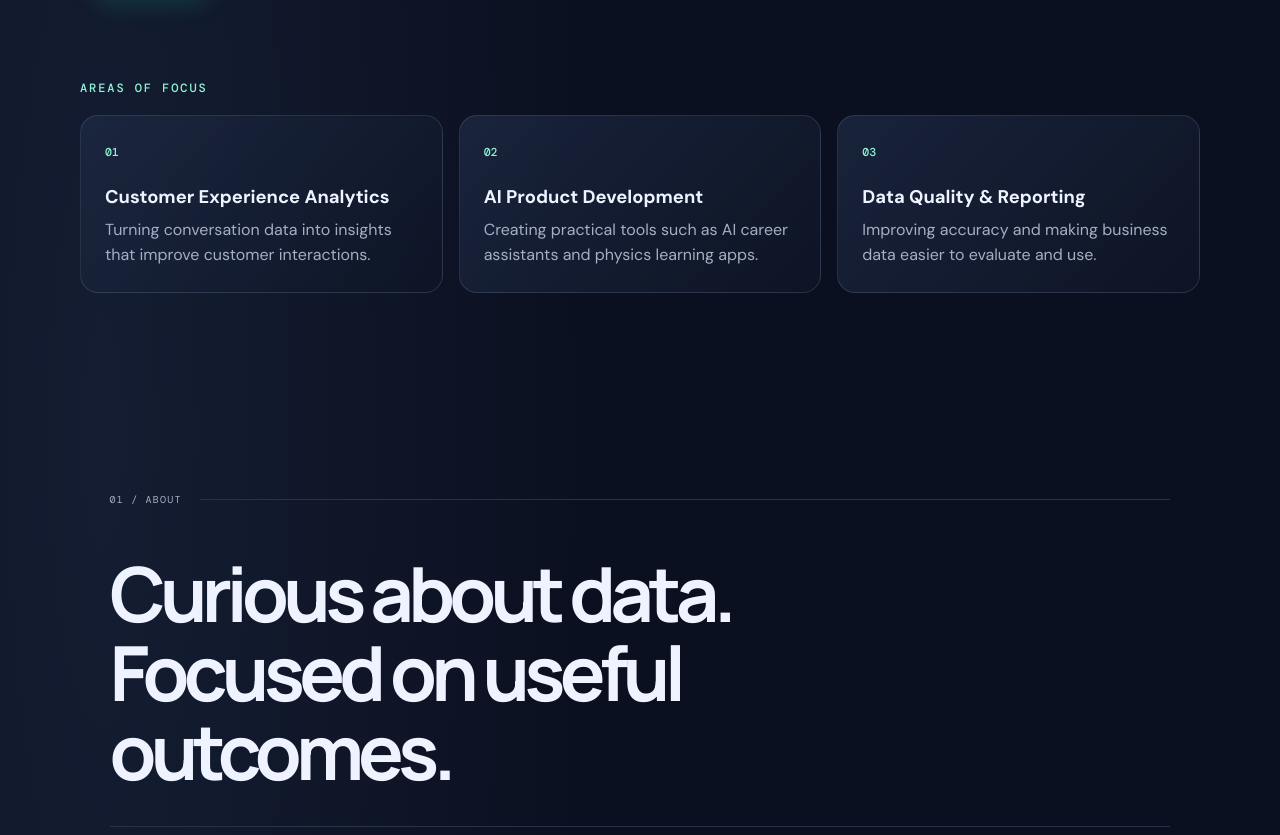
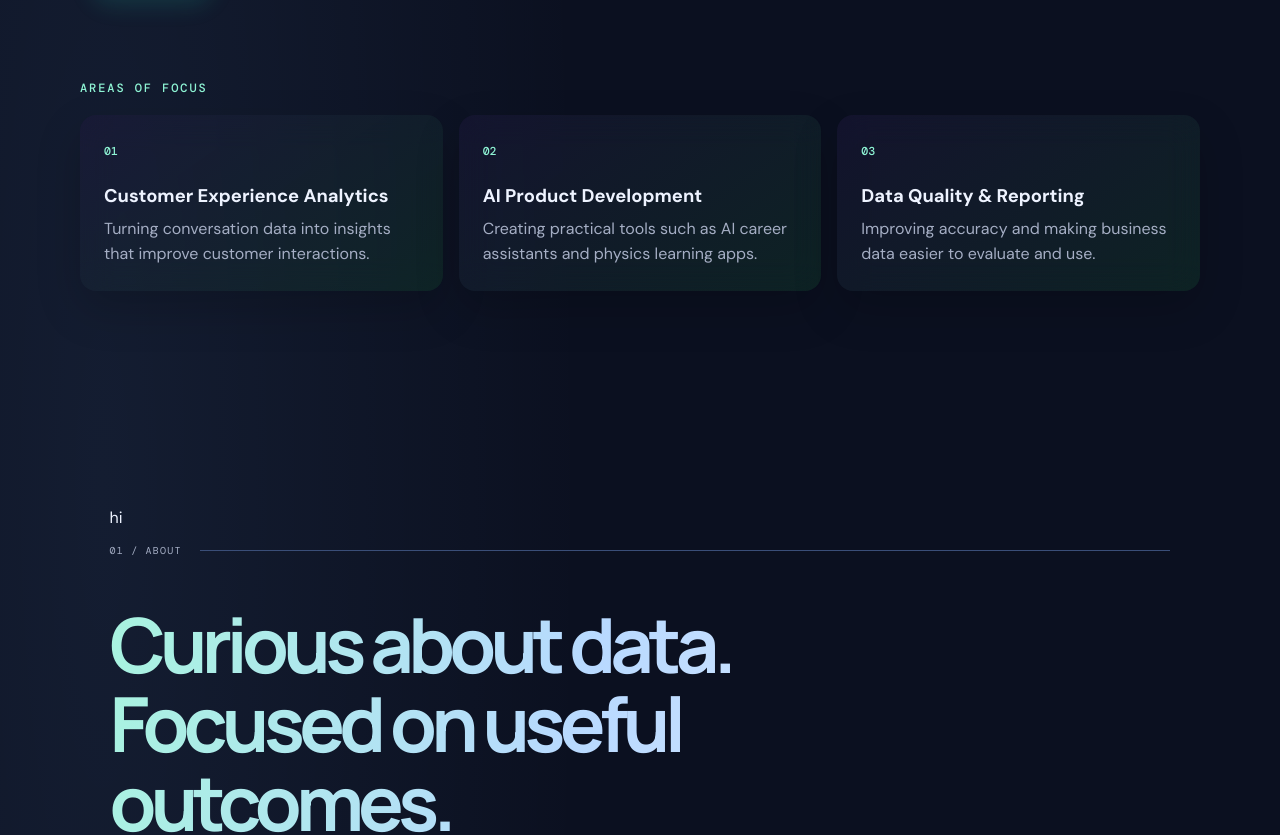
Before and after one commit to Srish0218/My_Portfolio, a React (Vite) app in the folder frontend/: page / in a window 1280 px wide. Shown: the part 686-1521 px from the top of the page. Built offline with nearby package versions, Linux system fonts and the light colour scheme.

Commit message:
28 Sept 2026 Commit

```diff
--- a/frontend/src/App.css
+++ b/frontend/src/App.css
@@ -7,16 +7,25 @@
   font-synthesis: none;
   text-rendering: optimizeLegibility;
   scroll-behavior: smooth;
+  --reveal-delay: 1s;
 
   --paper: #0b1020;
   --ink: #eef3ff;
   --muted: #a5aec4;
-  --line: #28334b;
+  --line: #3a4e78;
   --deep: #080d1a;
-  --lime: #91f7d5;
-  --violet: #a399ff;
-  --blue: #80c0ff;
+  --lime: #00ffaf;
+  --violet: #463ca1;
+  --pink: #cf1ed6;
   --card: #131b2e;
+  --glass-fill: linear-gradient(145deg, rgb(32 25 64 / 0.42), rgb(17 58 41 / 0.44));
+  --glass-fill-hover: linear-gradient(145deg, rgb(19 66 49 / 0.66), rgb(36 27 74 / 0.84));
+  --glass-border: linear-gradient(145deg, rgb(9 48 34), rgb(24 16 60));
+  --glass-border-hover: linear-gradient(145deg, rgb(7 0 25), rgb(0 32 19));
+  --glass-shadow: 0 18px 45px rgb(0 0 0 / 18%);
+  --glass-radius: 16px;
+  --heading-gradient: linear-gradient(105deg, #7ab5e3 0%, #2fd5a1 32%, #6e62da 55%, #2f7a62 76%, #69d3b0 100%);
+  --name-gradient: linear-gradient(105deg, #7ab5e3 0%, #2fd5a1 32%, #6e62da 55%, #2f7a62 76%, #69d3b0 100%);
   --display: "Manrope", sans-serif;
   --mono: "DM Mono", monospace;
 }
@@ -81,7 +90,7 @@ button {
   left: 0;
   width: 100%;
   height: 3px;
-  background: linear-gradient(90deg, var(--lime), var(--violet), var(--blue));
+  background: linear-gradient(90deg, var(--lime), var(--violet), var(--pink));
   transform-origin: left center;
   pointer-events: none;
 }
@@ -206,9 +215,24 @@ button {
 .hero-copy h1 span {
   display: block;
   color: transparent;
-  background: linear-gradient(100deg, var(--violet), var(--lime) 75%);
+  background: var(--name-gradient);
+  background-size: 260% 100%;
+  background-position: 0% 50%;
   background-clip: text;
   -webkit-background-clip: text;
+  animation: name-gradient-flow 7s ease-in-out infinite alternate;
+}
+
+@keyframes name-gradient-flow {
+  from { background-position: 0% 50%; }
+  to { background-position: 100% 50%; }
+}
+
+@media (prefers-reduced-motion: reduce) {
+  .hero-copy h1 span {
+    animation: none;
+    background-position: 50% 50%;
+  }
 }
 
 .hero-description {
@@ -421,7 +445,32 @@ button {
   font: 700 clamp(42px, 6vw, 76px) / 1.04 var(--display);
   letter-spacing: -0.075em;
 }
-
+.section-heading h2 {
+  color: transparent;
+  background: var(--heading-gradient);
+  background-size: 220% 100%;
+  background-position: 0% 50%;
+  background-clip: text;
+  -webkit-background-clip: text;
+  animation: section-heading-shimmer 10s ease-in-out infinite alternate;
+}
+
+@keyframes section-heading-shimmer {
+  from {
+    background-position: 0% 50%;
+  }
+
+  to {
+    background-position: 100% 50%;
+  }
+}
+
+@media (prefers-reduced-motion: reduce) {
+  .section-heading h2 {
+    animation: none;
+    background-position: 50% 50%;
+  }
+}
 /* About */
 
 .about-content {
@@ -2030,3 +2079,104 @@ button {
     animation: none;
   }
 }
+
+/* Shared glass card treatment, driven by the palette variables in :root. */
+:is(
+  .project-card,
+  .focus-card,
+  .skill-card,
+  .experience-card,
+  .education-card,
+  .achievement-card,
+  .contact-links-panel
+) {
+  border: 1px solid var(--glass-border);
+  border-radius: var(--glass-radius);
+  background: var(--glass-fill);
+  box-shadow: var(--glass-shadow);
+  -webkit-backdrop-filter: blur(16px);
+  backdrop-filter: blur(16px);
+  transition:
+    transform 240ms ease,
+    border-color 240ms ease,
+    background 240ms ease,
+    box-shadow 240ms ease;
+}
+
+.experience-list,
+.education-list {
+  border: 0;
+  display: grid;
+  gap: 14px;
+}
+
+.experience-card,
+.education-card {
+  border-top: 1px solid var(--glass-border);
+}
+
+:is(
+  .project-card,
+  .focus-card,
+  .skill-card,
+  .experience-card,
+  .education-card,
+  .achievement-card
+):hover {
+  border-color: var(--glass-border-hover);
+  background: var(--glass-fill-hover);
+  box-shadow:
+    0 22px 56px rgb(0 0 0 / 25%),
+    inset 0 1px 0 rgb(255 255 255 / 12%);
+}
+
+:is(.project-card, .focus-card, .skill-card, .achievement-card):hover {
+  transform: translateY(-5px);
+}
+
+:is(.experience-card, .education-card):hover {
+  transform: translateY(-3px);
+}
+
+/* Animated gradient for every numbered section title. */
+:root {
+  --section-title-gradient: linear-gradient(
+    105deg,
+    #eef3ff 0%,
+    #b9c8ff 28%,
+    #a7f5dd 52%,
+    #b8d9ff 74%,
+    #eef3ff 100%
+  );
+  --list-point-color: #00ffaf;
+}
+
+.section-heading h2 {
+  color: transparent !important;
+  background-image: var(--section-title-gradient) !important;
+  background-size: 260% 100%;
+  background-position: 0% 50%;
+  background-clip: text;
+  -webkit-background-clip: text;
+  -webkit-text-fill-color: transparent;
+  animation: section-title-color-flow 9s ease-in-out infinite alternate;
+}
+
+@keyframes section-title-color-flow {
+  from { background-position: 0% 50%; }
+  to { background-position: 100% 50%; }
+}
+
+.experience-details li::marker,
+.achievement-card li::marker,
+.project-card li::marker,
+.education-card li::marker {
+  color: var(--list-point-color) !important;
+}
+
+@media (prefers-reduced-motion: reduce) {
+  .section-heading h2 {
+    animation: none;
+    background-position: 50% 50%;
+  }
+}
--- a/frontend/src/App.jsx
+++ b/frontend/src/App.jsx
@@ -793,6 +793,7 @@ function App() {
 function SectionHeading({ number, label, title }) {
   return (
     <div className="section-heading reveal">
+      <p>hi</p>
       <div className="section-kicker">
         <span>
           {number} / {label}
```
